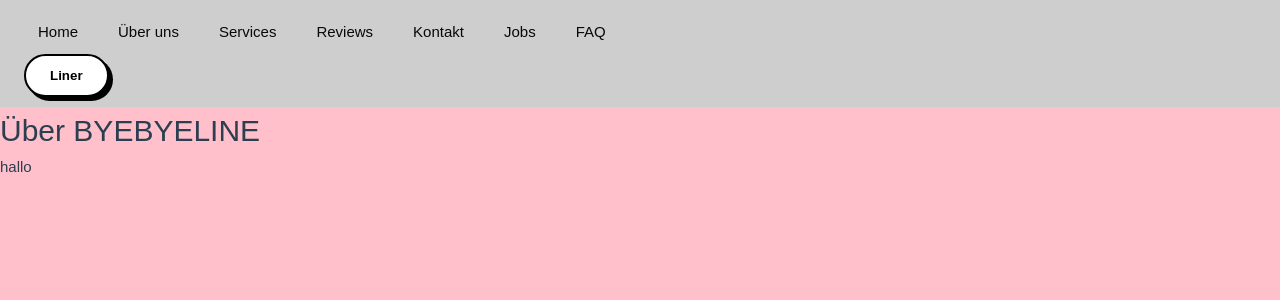
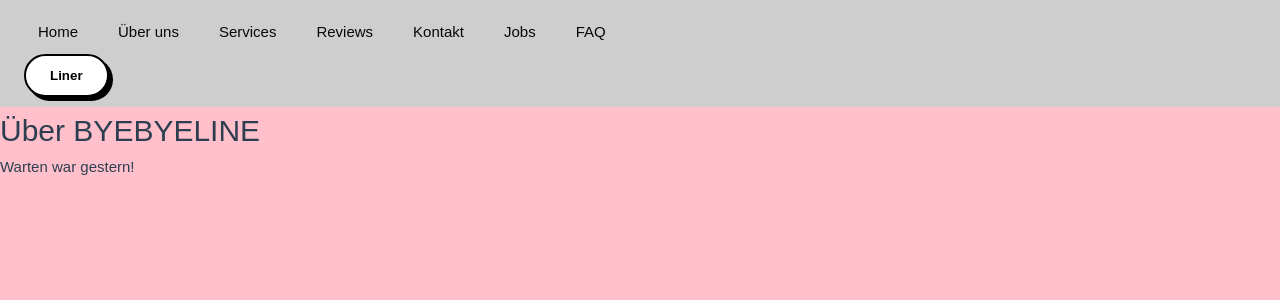
Before and after one commit to IT25A/sem3-web-group-c, a Vue app: page /subpages/aboutus in a window 1280 px wide. Shown: the top 300 px of the page. Built offline with nearby package versions, Linux system fonts and the light colour scheme.

Commit message:
Update aboutus.vue

```diff
--- a/src/subpages/aboutus.vue
+++ b/src/subpages/aboutus.vue
@@ -2,7 +2,7 @@
   <div class="page-container">
     <!-- Hier kommt der Inhalt der Seite hin -->
     <h1>Über BYEBYELINE</h1>
-    <p>hallo</p>
+    <p>Warten war gestern!</p>
   </div>
 </template>
 
```
